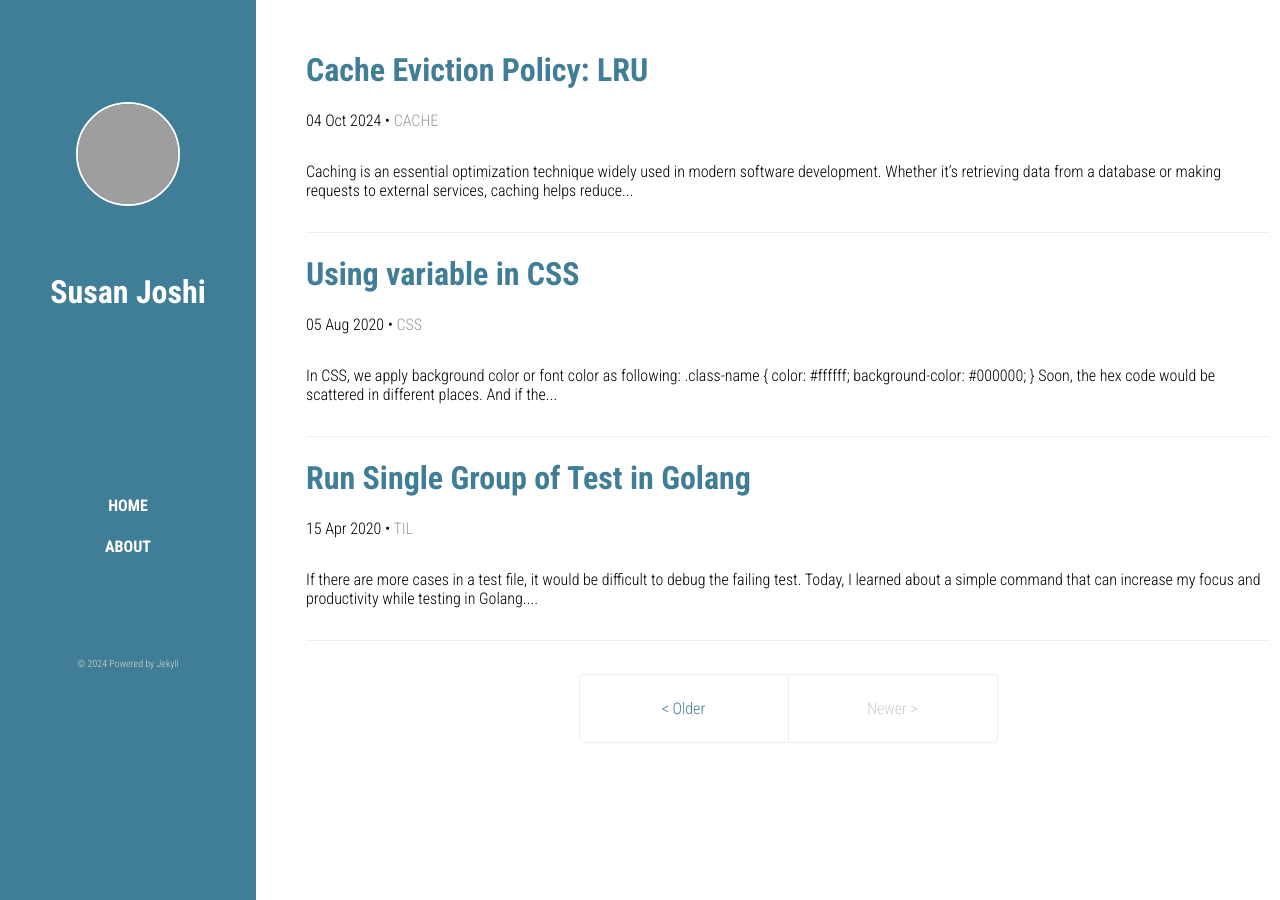
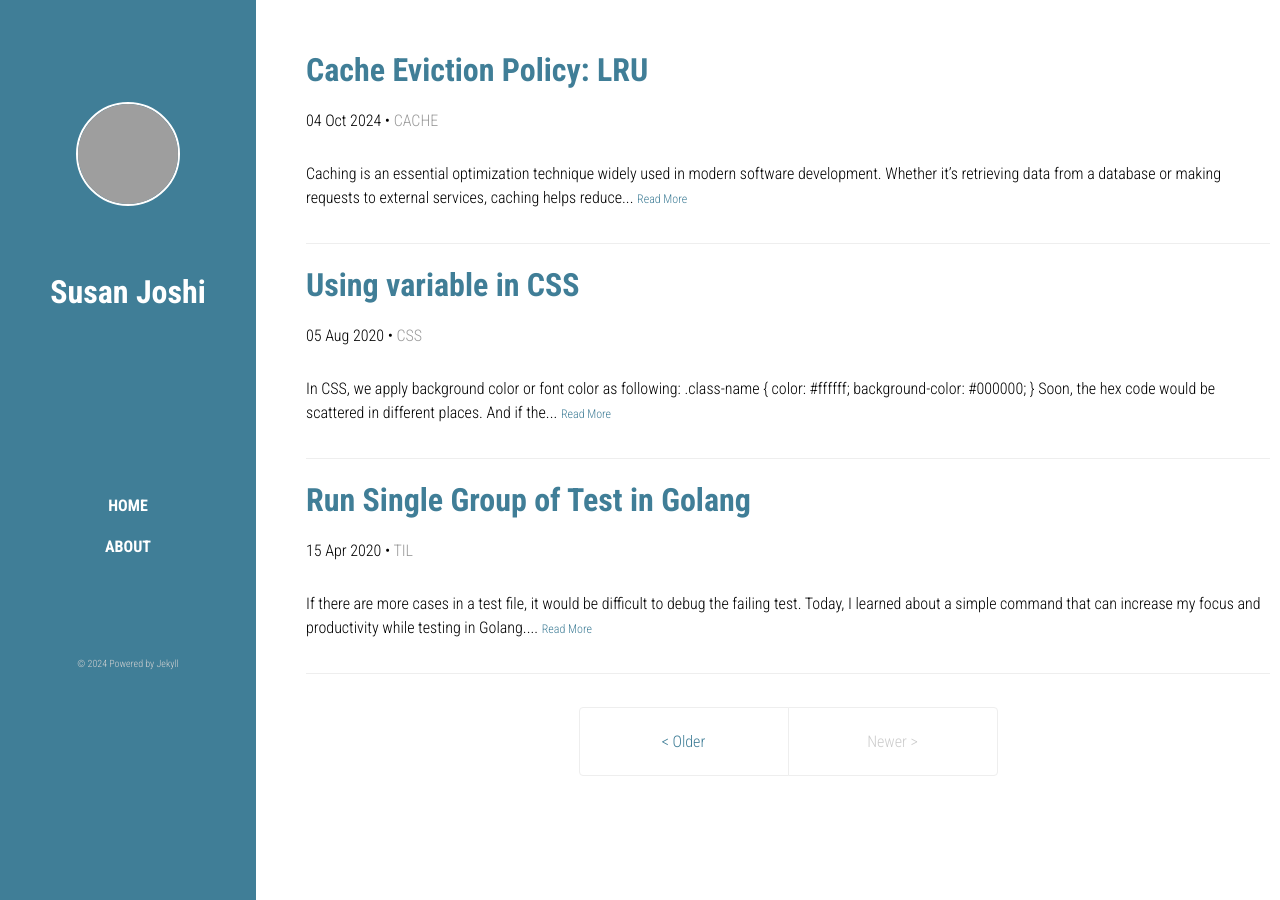
Before and after one commit to josisusan/josisusan.github.io, a Jekyll site: the page built from index.html, in a window 1280 px wide, cut to the strip 0-900 px from the top of the page. Built offline with Jekyll 4.4.1, drawn with Linux system fonts in a browser that asks for light colours; the list of posts is cut into pages by our own code; grey boxes are pictures that could not be loaded.

Commit message:
Add read more.

```diff
--- a/_layouts/page.html
+++ b/_layouts/page.html
@@ -4,5 +4,7 @@ layout: default
 
 <div class="page">
   <h1 class="page-title">{{ page.title }}</h1>
-  {{ content }}
+  <div class="page-content">
+    {{ content }}
+  </div>
 </div>
--- a/css/custom.css
+++ b/css/custom.css
@@ -162,9 +162,20 @@ hr {
   margin-bottom: 1rem;
   color: #9a9a9a;
 }
-.post-content {
+.post-content, .page-content {
   line-height: 1.5rem;
 }
+
+.post-read-more a {
+  text-decoration: non;
+  font-size: 12px;
+  color: var(--myThemeColor);
+
+  &:hover {
+    text-decoration: underline;
+  }
+}
+
 
 code,
 pre {
--- a/index.html
+++ b/index.html
@@ -14,8 +14,8 @@ title: Home
 
     <span class="post-date">{{ post.date | date_to_string }}</span> • <a class="post-tags-index" href="#">{{ post.tags | first | strip | upcase }} </a>
 
-    <div class="post-content-exerpt">
-      {{ post.content | strip_html | truncate: 200 }}
+    <div class="post-content-exerpt post-content">
+      {{ post.content | strip_html | truncate: 200 }} <span class="post-read-more"><a href="{{ post.url }}">Read More</a></span>
     </div>
   </div>
   <hr>
```
